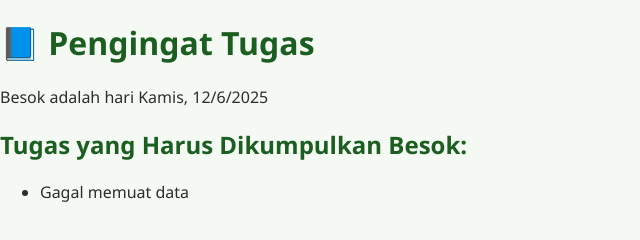
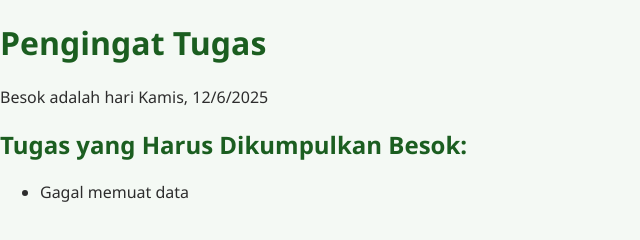
Before and after one commit to LemonSync/Pekerjaan_Rumah, a website: page public/index.html in a window 1280 px wide. Shown: the whole page, without its empty margins (0-640 px from the left). Drawn offline with Linux system fonts and the light colour scheme; no server answers.

Commit message:
Update index.html

```diff
--- a/public/index.html
+++ b/public/index.html
@@ -7,7 +7,7 @@
   <link rel="stylesheet" href="/style.css" />
 </head>
 <body>
-  <h1>📘 Pengingat Tugas</h1>
+  <h1>Pengingat Tugas</h1>
   <p id="besok-hari"></p>
   <h2>Tugas yang Harus Dikumpulkan Besok:</h2>
   <ul id="daftar-tugas"></ul>
```
